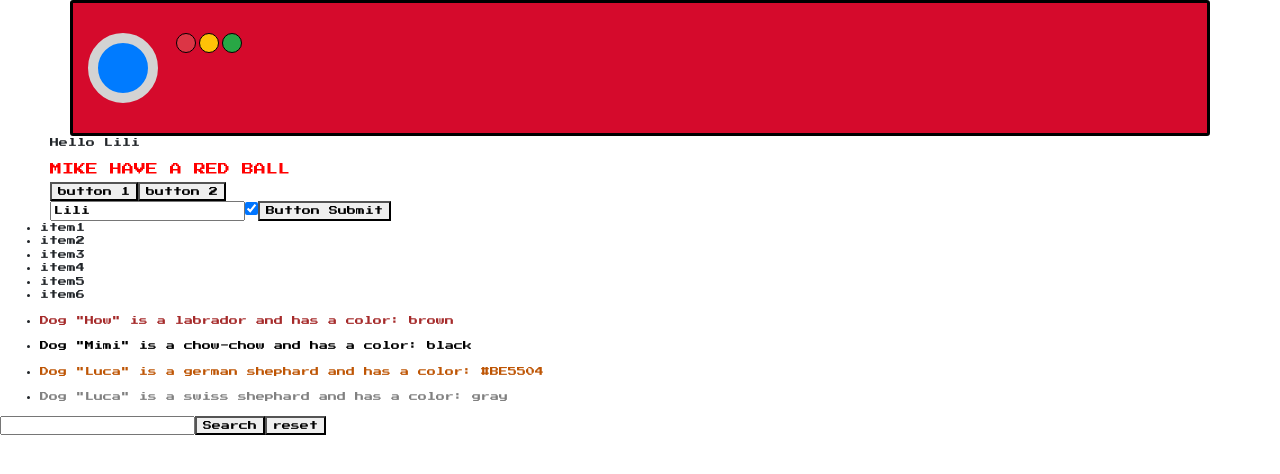
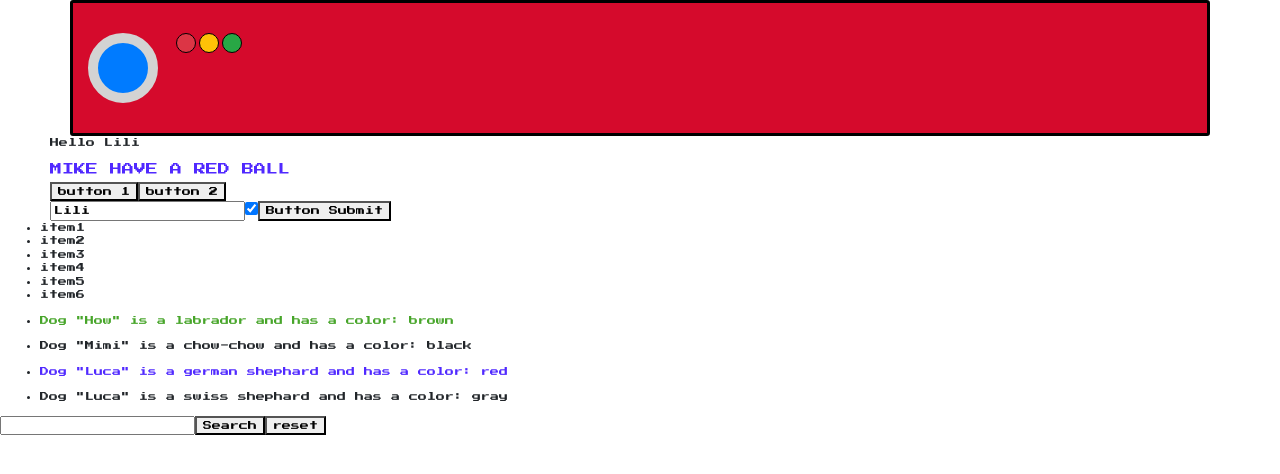
Before and after one commit to mswidzinska/vokedex-Complete, a Vue app: page /#/ in a window 1280 px wide. Shown: the top 474 px of the page. Built offline with nearby package versions, Linux system fonts and the light colour scheme.

Commit message:
class binding

```diff
--- a/src/views/Home.vue
+++ b/src/views/Home.vue
@@ -35,7 +35,9 @@
       </ul>
       <ul>
         <li v-for="dog in dogs" :key="dog.index">
-          <p :style="{color: dog.color}">Dog "{{ dog.name }}" is a {{ dog.type }} and has a color: {{dog.color}}</p>
+          <!-- <p :style="{color: dog.color}">Dog "{{ dog.name }}" is a {{ dog.type }} and has a color: {{dog.color}}</p> -->
+          <p :class="dog.color">Dog "{{ dog.name }}" is a {{ dog.type }} and has a color: {{dog.color}}</p>
+
         </li>
       </ul>
     </div>
@@ -65,7 +67,7 @@ export default {
       dogs: [
         { name: "How", type: "labrador", color: "brown" },
         { name: "Mimi", type: "chow-chow", color: "black" },
-        { name: "Luca", type: "german shephard" , color: '#BE5504' },
+        { name: "Luca", type: "german shephard" , color: 'red' },
         { name: "Luca", type: "swiss shephard", color: "gray" },
       ],
     };
@@ -104,10 +106,13 @@ export default {
   margin-left: 50px;
 }
 .red {
-  color: red;
+  color: rgb(80, 41, 255);
 }
 .green {
   color: green;
+}
+.brown {
+  color: rgb(71, 165, 42);
 }
 .yellow {
   color: yellow;
```
